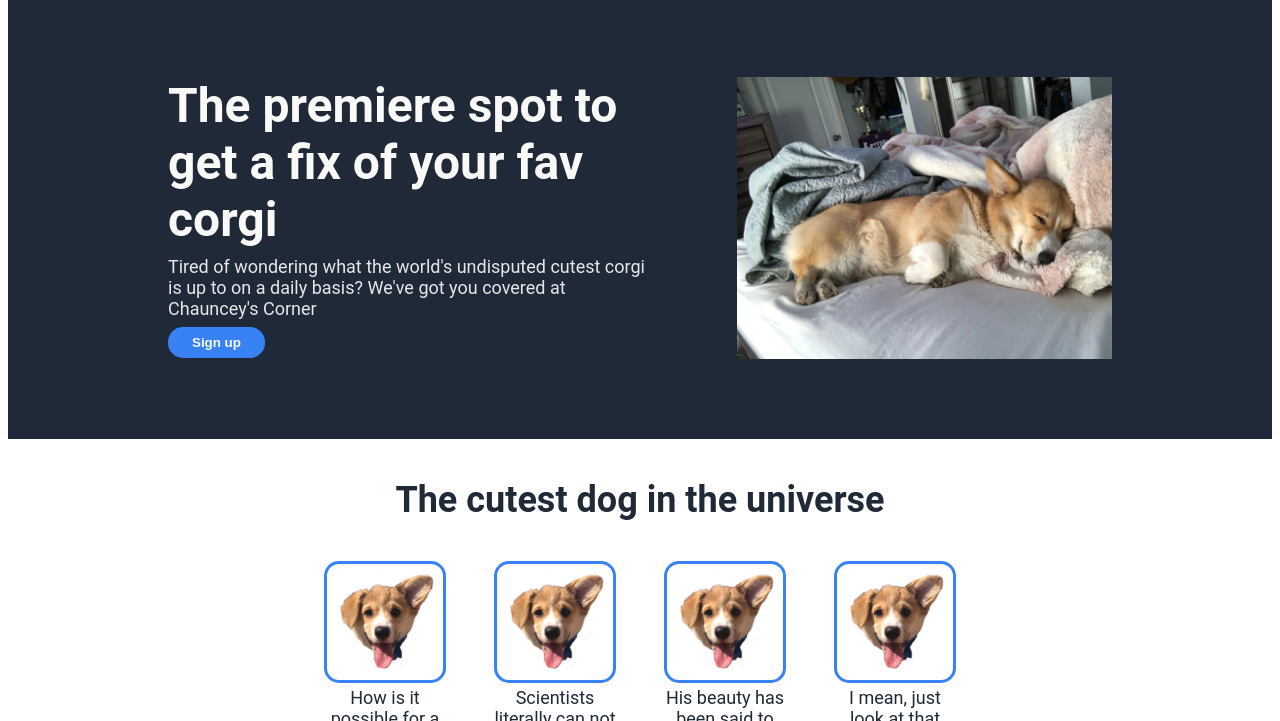
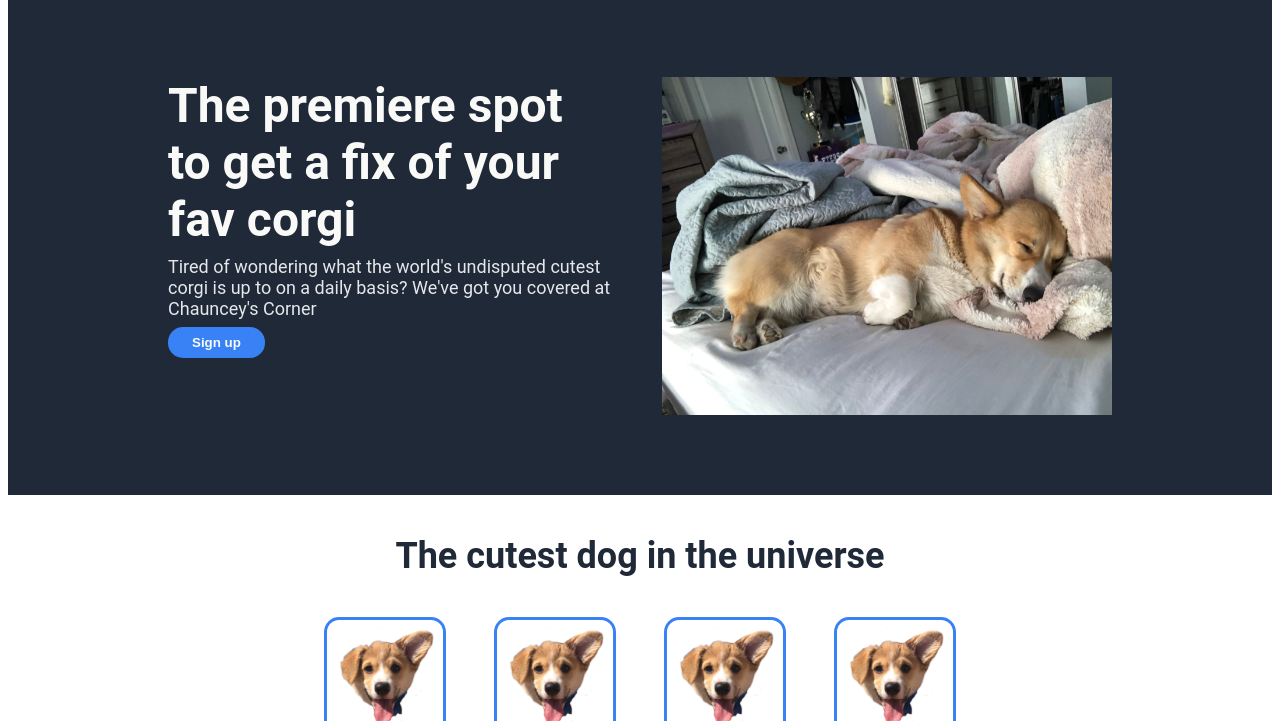
Before and after one commit to seanalexryan/landing-page, a plain HTML site: page index.html in a window 1280 px wide. Shown: the part 79-800 px from the top of the page. Drawn offline with Linux system fonts and the light colour scheme.

Commit message:
Add max width to hero section text

```diff
--- a/style.css
+++ b/style.css
@@ -40,15 +40,19 @@ a {
 }
 
 .hero img {
-    max-width: 375px;
+    max-width: 450px;
 }
 
 .hero {
     display: flex;
     background: #1f2937;
     justify-content: center;
-    gap: 80px;
+    gap: 50px;
     padding: 80px 160px;
+}
+
+.left-hero {
+    flex-basis: 450px;
 }
 
 button {
```
